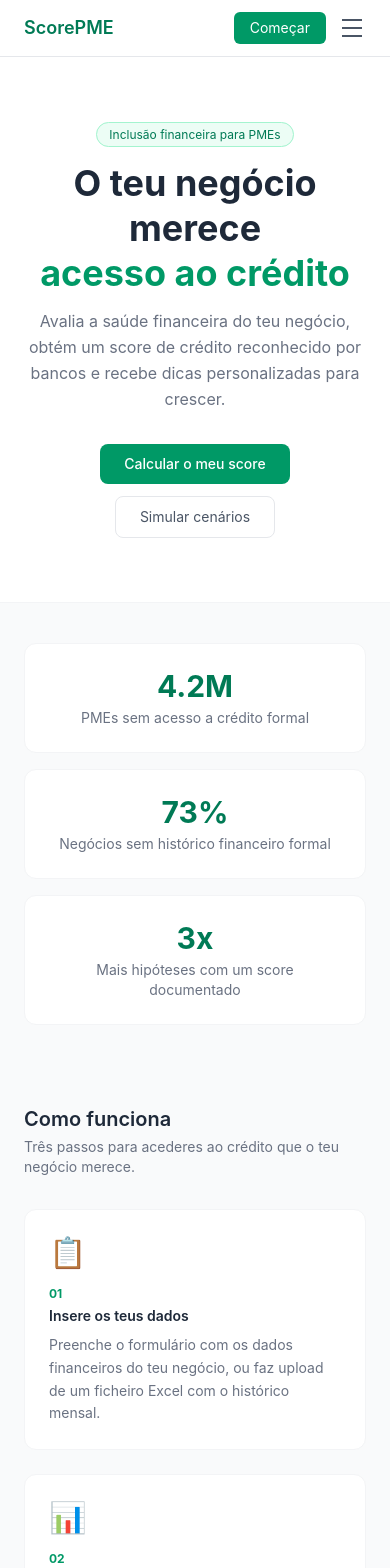
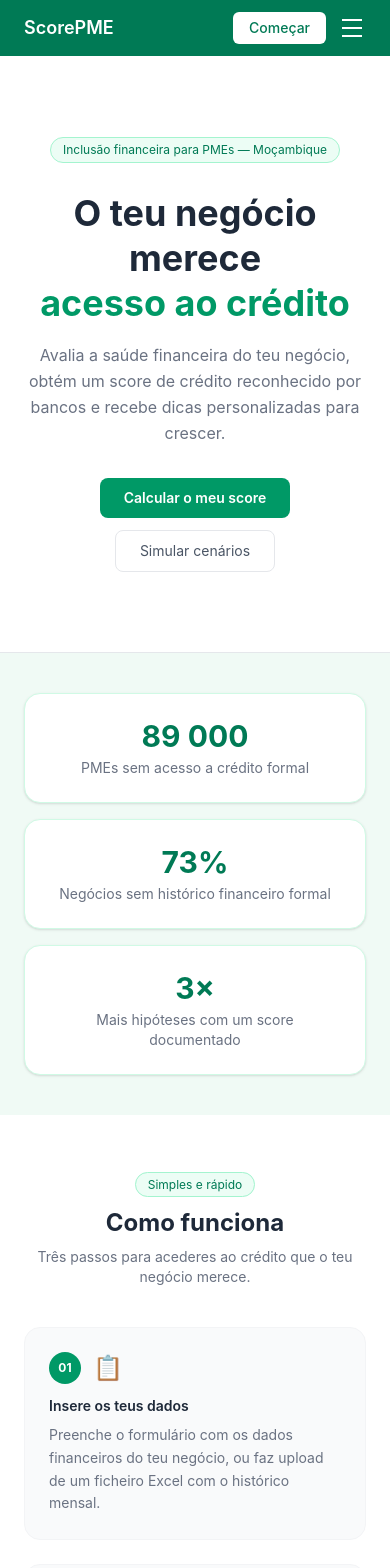
Before and after one commit to creative-nam/scorepme, a React (Vite) app in the folder client/: page / in a window 390 px wide. Shown: the top 1568 px of the page. Built offline with nearby package versions, Linux system fonts and the light colour scheme.

Commit message:
feat: landing page redesenhada com navbar verde, hero limpo e estatísticas em cards

```diff
--- a/client/src/components/Navbar.jsx
+++ b/client/src/components/Navbar.jsx
@@ -24,13 +24,13 @@ function Navbar() {
   const [menuAberto, setMenuAberto] = useState(false)
 
   return (
-    <nav className="bg-white border-b border-gray-200">
+    <nav className="bg-emerald-700">
 
       {/* Barra principal */}
       <div className="px-6 py-3 flex items-center justify-between">
         <span
           onClick={() => { navegar('/'); setMenuAberto(false) }}
-          className="text-emerald-700 font-semibold text-lg cursor-pointer"
+          className="text-white font-semibold text-lg cursor-pointer"
         >
           ScorePME
         </span>
@@ -46,8 +46,8 @@ function Navbar() {
                 className={({ isActive }) =>
                   `px-4 py-1.5 rounded-md text-sm transition-colors ${
                     isActive
-                      ? 'bg-emerald-50 text-emerald-700 font-medium'
-                      : 'text-gray-500 hover:bg-gray-100'
+                      ? 'bg-emerald-700 text-white font-medium'
+                      : 'text-emerald-200 hover:bg-emerald-700 hover:text-white'
                   }`
                 }
               >
@@ -60,20 +60,19 @@ function Navbar() {
         <div className="flex items-center gap-3">
           <button
             onClick={() => navegar('/score')}
-            className="bg-emerald-600 text-white text-sm px-4 py-1.5 rounded-md hover:bg-emerald-700 transition-colors"
+            className="bg-white text-emerald-700 text-sm px-4 py-1.5 rounded-md hover:bg-emerald-50 transition-colors font-medium"
           >
             Começar
           </button>
 
-          {/* Hamburguer — só em mobile */}
           {!eDesktop && (
             <button
               onClick={() => setMenuAberto(!menuAberto)}
               className="flex flex-col gap-1.5 p-1"
             >
-              <span className={`block w-5 h-0.5 bg-gray-600 transition-transform ${menuAberto ? 'rotate-45 translate-y-2' : ''}`} />
-              <span className={`block w-5 h-0.5 bg-gray-600 transition-opacity ${menuAberto ? 'opacity-0' : ''}`} />
-              <span className={`block w-5 h-0.5 bg-gray-600 transition-transform ${menuAberto ? '-rotate-45 -translate-y-2' : ''}`} />
+              <span className={`block w-5 h-0.5 bg-white transition-transform ${menuAberto ? 'rotate-45 translate-y-2' : ''}`} />
+              <span className={`block w-5 h-0.5 bg-white transition-opacity ${menuAberto ? 'opacity-0' : ''}`} />
+              <span className={`block w-5 h-0.5 bg-white transition-transform ${menuAberto ? '-rotate-45 -translate-y-2' : ''}`} />
             </button>
           )}
         </div>
@@ -81,7 +80,7 @@ function Navbar() {
 
       {/* Menu mobile expandido */}
       {!eDesktop && menuAberto && (
-        <div className="border-t border-gray-100 px-4 py-3 flex flex-col gap-1">
+        <div className="border-t border-emerald-700 px-4 py-3 flex flex-col gap-1">
           {links.map(({ to, label }) => (
             <NavLink
               key={to}
@@ -91,8 +90,8 @@ function Navbar() {
               className={({ isActive }) =>
                 `px-4 py-2.5 rounded-md text-sm transition-colors ${
                   isActive
-                    ? 'bg-emerald-50 text-emerald-700 font-medium'
-                    : 'text-gray-500 hover:bg-gray-100'
+                    ? 'bg-emerald-700 text-white font-medium'
+                    : 'text-emerald-200 hover:bg-emerald-700 hover:text-white'
                 }`
               }
             >
--- a/client/src/pages/Inicio.jsx
+++ b/client/src/pages/Inicio.jsx
@@ -2,19 +2,41 @@ import { useState } from 'react'
 import { useNavigate } from 'react-router-dom'
 
 const estatisticas = [
-  { numero: '4.2M',  descricao: 'PMEs sem acesso a crédito formal'          },
-  { numero: '73%',   descricao: 'Negócios sem histórico financeiro formal'   },
-  { numero: '3x',    descricao: 'Mais hipóteses com um score documentado'    },
+  { numero: '89 000',  descricao: 'PMEs sem acesso a crédito formal',        cor: 'text-emerald-700' },
+  { numero: '73%',   descricao: 'Negócios sem histórico financeiro formal', cor: 'text-amber-600'   },
+  { numero: '3×',    descricao: 'Mais hipóteses com um score documentado',  cor: 'text-emerald-700' },
+]
+
+const passos = [
+  {
+    numero: '01',
+    titulo: 'Insere os teus dados',
+    descricao: 'Preenche o formulário com os dados financeiros do teu negócio, ou faz upload de um ficheiro Excel com o histórico mensal.',
+    emoji: '📋',
+  },
+  {
+    numero: '02',
+    titulo: 'Obtém o teu score',
+    descricao: 'O nosso algoritmo analisa a saúde financeira do teu negócio e gera um score de crédito baseado em cinco critérios-chave.',
+    emoji: '📊',
+  },
+  {
+    numero: '03',
+    titulo: 'Apresenta ao banco',
+    descricao: 'Descarrega o relatório PDF formatado, segue as recomendações personalizadas e apresenta o teu perfil financeiro com confiança.',
+    emoji: '🏦',
+  },
 ]
 
 const modulosEducacao = [
   {
-    titulo:    'Fluxo de caixa',
-    descricao: 'Aprende a controlar entradas e saídas para nunca ficares sem dinheiro no final do mês.',
-    nivel:     'Iniciante',
-    cor:       'bg-emerald-50 border-emerald-200',
-    corNivel:  'bg-emerald-100 text-emerald-700',
-    emoji:     '💰',
+    titulo:   'Fluxo de caixa',
+    descricao:'Aprende a controlar entradas e saídas para nunca ficares sem dinheiro no final do mês.',
+    nivel:    'Iniciante',
+    emoji:    '💰',
+    corNivel: 'bg-emerald-100 text-emerald-700',
+    corBorda: 'border-emerald-200',
+    corIcone: 'bg-emerald-50',
     conteudo: [
       'O fluxo de caixa é o registo de todo o dinheiro que entra e sai do teu negócio.',
       'Um negócio pode ser lucrativo no papel mas ter problemas sérios se o dinheiro não estiver disponível quando precisar.',
@@ -23,12 +45,13 @@ const modulosEducacao = [
     ],
   },
   {
-    titulo:    'Margens de lucro',
-    descricao: 'Percebe quanto o teu negócio realmente ganha depois de pagar todas as despesas.',
-    nivel:     'Iniciante',
-    cor:       'bg-blue-50 border-blue-200',
-    corNivel:  'bg-blue-100 text-blue-700',
-    emoji:     '📊',
+    titulo:   'Margens de lucro',
+    descricao:'Percebe quanto o teu negócio realmente ganha depois de pagar todas as despesas.',
+    nivel:    'Iniciante',
+    emoji:    '📊',
+    corNivel: 'bg-blue-100 text-blue-700',
+    corBorda: 'border-blue-200',
+    corIcone: 'bg-blue-50',
     conteudo: [
       'A margem de lucro é a percentagem da receita que fica como lucro após todas as despesas.',
       'Fórmula: Margem = ((Receita - Despesas) / Receita) × 100',
@@ -37,12 +60,13 @@ const modulosEducacao = [
     ],
   },
   {
-    titulo:    'Como os bancos avaliam risco',
-    descricao: 'Descobre o que um gestor bancário procura antes de aprovar um empréstimo.',
-    nivel:     'Intermédio',
-    cor:       'bg-amber-50 border-amber-200',
-    corNivel:  'bg-amber-100 text-amber-700',
-    emoji:     '🏦',
+    titulo:   'Como os bancos avaliam risco',
+    descricao:'Descobre o que um gestor bancário procura antes de aprovar um empréstimo.',
+    nivel:    'Intermédio',
+    emoji:    '🏦',
+    corNivel: 'bg-amber-100 text-amber-700',
+    corBorda: 'border-amber-200',
+    corIcone: 'bg-amber-50',
     conteudo: [
       'Os bancos avaliam principalmente a capacidade de reembolso — consegues pagar a prestação mensalmente?',
       'O histórico financeiro é crucial: quanto mais longo e consistente, menor o risco percebido.',
@@ -51,12 +75,13 @@ const modulosEducacao = [
     ],
   },
   {
-    titulo:    'Formalização do negócio',
-    descricao: 'Passos práticos para documentar as finanças e ganhar credibilidade junto de credores.',
-    nivel:     'Intermédio',
-    cor:       'bg-purple-50 border-purple-200',
-    corNivel:  'bg-purple-100 text-purple-700',
-    emoji:     '📋',
+    titulo:   'Formalização do negócio',
+    descricao:'Passos práticos para documentar as finanças e ganhar credibilidade junto de credores.',
+    nivel:    'Intermédio',
+    emoji:    '📋',
+    corNivel: 'bg-purple-100 text-purple-700',
+    corBorda: 'border-purple-200',
+    corIcone: 'bg-purple-50',
     conteudo: [
       'Separa as finanças pessoais das do negócio — abre uma conta bancária exclusiva para o negócio.',
       'Regista todas as transacções, mesmo as pequenas e as feitas em dinheiro.',
@@ -66,45 +91,23 @@ const modulosEducacao = [
   },
 ]
 
-function CartaoEstatistica({ numero, descricao }) {
-  return (
-    <div className="bg-white rounded-xl border border-gray-100 p-6 text-center">
-      <div className="text-3xl font-bold text-emerald-700">{numero}</div>
-      <div className="text-sm text-gray-500 mt-1">{descricao}</div>
-    </div>
-  )
-}
-
-function CartaoEducacao({ modulo, aoClicar }) {
-  return (
-    <div
-      onClick={aoClicar}
-      className={`rounded-xl border p-5 cursor-pointer hover:shadow-sm transition-shadow ${modulo.cor}`}
-    >
-      <div className="text-2xl mb-3">{modulo.emoji}</div>
-      <div className="font-medium text-gray-800 mb-1">{modulo.titulo}</div>
-      <div className="text-sm text-gray-500 mb-3 leading-relaxed">{modulo.descricao}</div>
-      <span className={`text-xs px-2 py-0.5 rounded-full font-medium ${modulo.corNivel}`}>
-        {modulo.nivel}
-      </span>
-    </div>
-  )
-}
-
 function ModalEducacao({ modulo, aoFechar }) {
   if (!modulo) return null
   return (
     <div
-      className="fixed inset-0 bg-black/40 flex items-center justify-center z-50 px-4"
+      className="fixed inset-0 flex items-center justify-center z-50 px-4"
+      style={{ background: 'rgba(0,0,0,0.45)' }}
       onClick={aoFechar}
     >
       <div
         className="bg-white rounded-2xl p-8 max-w-lg w-full shadow-xl"
         onClick={e => e.stopPropagation()}
       >
-        <div className="flex items-start justify-between mb-4">
+        <div className="flex items-start justify-between mb-5">
           <div>
-            <div className="text-3xl mb-2">{modulo.emoji}</div>
+            <div className={`inline-flex items-center justify-center w-12 h-12 rounded-xl text-2xl mb-3 ${modulo.corIcone}`}>
+              {modulo.emoji}
+            </div>
             <h3 className="text-xl font-semibold text-gray-800">{modulo.titulo}</h3>
             <span className={`text-xs px-2 py-0.5 rounded-full font-medium mt-1 inline-block ${modulo.corNivel}`}>
               {modulo.nivel}
@@ -112,22 +115,22 @@ function ModalEducacao({ modulo, aoFechar }) {
           </div>
           <button
             onClick={aoFechar}
-            className="text-gray-400 hover:text-gray-600 text-xl font-light"
+            className="text-gray-400 hover:text-gray-600 text-xl font-light mt-1"
           >
             ✕
           </button>
         </div>
-        <ul className="flex flex-col gap-3 mt-4">
+        <ul className="flex flex-col gap-3">
           {modulo.conteudo.map((ponto, i) => (
-            <li key={i} className="flex items-start gap-2 text-sm text-gray-600 leading-relaxed">
-              <span className="text-emerald-500 mt-0.5 flex-shrink-0">→</span>
+            <li key={i} className="flex items-start gap-3 text-sm text-gray-600 leading-relaxed">
+              <span className="text-emerald-500 font-bold mt-0.5 flex-shrink-0">→</span>
               {ponto}
             </li>
           ))}
         </ul>
         <button
           onClick={aoFechar}
-          className="mt-6 w-full bg-emerald-600 text-white text-sm py-2.5 rounded-lg hover:bg-emerald-700 transition-colors"
+          className="mt-6 w-full bg-emerald-600 text-white text-sm py-2.5 rounded-lg hover:bg-emerald-700 transition-colors font-medium"
         >
           Fechar
         </button>
@@ -143,12 +146,12 @@ function Inicio() {
   return (
     <div>
 
-      {/* Hero */}
-      <div className="bg-white border-b border-gray-100 px-6 py-16 text-center">
-        <span className="text-xs bg-emerald-50 text-emerald-700 border border-emerald-200 px-3 py-1 rounded-full">
-          Inclusão financeira para PMEs
+      {/* ── Hero ── */}
+      <div className="bg-white px-6 py-20 text-center" style={{ borderBottom: '1px solid #e5e7eb' }}>
+        <span className="inline-block text-xs bg-emerald-50 text-emerald-700 border border-emerald-200 px-3 py-1 rounded-full mb-5">
+          Inclusão financeira para PMEs — Moçambique
         </span>
-        <h1 className="text-4xl font-bold text-gray-800 mt-4 mb-3 leading-tight">
+        <h1 className="text-4xl font-bold text-gray-800 mt-2 mb-4 leading-tight">
           O teu negócio merece<br />
           <span className="text-emerald-600">acesso ao crédito</span>
         </h1>
@@ -159,7 +162,7 @@ function Inicio() {
         <div className="flex gap-3 justify-center flex-wrap">
           <button
             onClick={() => navegar('/score')}
-            className="bg-emerald-600 text-white text-sm px-6 py-2.5 rounded-lg font-medium hover:bg-emerald-700 transition-colors"
+            className="bg-emerald-600 text-white text-sm px-6 py-2.5 rounded-lg font-semibold hover:bg-emerald-700 transition-colors"
           >
             Calcular o meu score
           </button>
@@ -172,75 +175,102 @@ function Inicio() {
         </div>
       </div>
 
-      {/* Estatísticas */}
-      <div className="max-w-4xl mx-auto px-6 py-10 grid grid-cols-1 sm:grid-cols-3 gap-4">
-        {estatisticas.map((e, i) => (
-          <CartaoEstatistica key={i} {...e} />
+      {/* ── Estatísticas ── */}
+      <div className="px-6 py-10" style={{ background: '#F0FAF5' }}>
+        <div style={{ display: 'flex', flexWrap: 'wrap', gap: '1rem', justifyContent: 'center', maxWidth: '900px', margin: '0 auto' }}>
+          {estatisticas.map(({ numero, descricao }, i) => (
+            <div
+              key={i}
+              className="bg-white rounded-2xl text-center px-8 py-6 shadow-sm border border-emerald-100"
+              style={{ flex: '1 1 200px' }}
+            >
+              <div className="text-3xl font-bold text-emerald-700 mb-1">{numero}</div>
+              <div className="text-sm text-gray-500">{descricao}</div>
+            </div>
           ))}
         </div>
+      </div>
 
-      {/* Como funciona */}
-      <div className="max-w-4xl mx-auto px-6 py-10 border-b border-gray-100">
-        <h2 className="text-xl font-semibold text-gray-800 mb-1">Como funciona</h2>
-        <p className="text-sm text-gray-500 mb-8">Três passos para acederes ao crédito que o teu negócio merece.</p>
-
+      {/* ── Como funciona ── */}
+      <div className="bg-white px-6 py-14">
+        <div className="max-w-4xl mx-auto">
+          <div className="text-center mb-10">
+            <span className="text-xs bg-emerald-50 text-emerald-700 border border-emerald-200 px-3 py-1 rounded-full">
+              Simples e rápido
+            </span>
+            <h2 className="text-2xl font-bold text-gray-800 mt-3 mb-2">Como funciona</h2>
+            <p className="text-sm text-gray-500">Três passos para acederes ao crédito que o teu negócio merece.</p>
+          </div>
           <div style={{ display: 'flex', flexWrap: 'wrap', gap: '1.5rem' }}>
-          {[
-            {
-              numero: '01',
-              titulo: 'Insere os teus dados',
-              descricao: 'Preenche o formulário com os dados financeiros do teu negócio, ou faz upload de um ficheiro Excel com o histórico mensal.',
-              emoji: '📋',
-            },
-            {
-              numero: '02',
-              titulo: 'Obtém o teu score',
-              descricao: 'O nosso algoritmo analisa a saúde financeira do teu negócio e gera um score de crédito baseado em cinco critérios-chave.',
-              emoji: '📊',
-            },
-            {
-              numero: '03',
-              titulo: 'Apresenta ao banco',
-              descricao: 'Descarrega o relatório formatado, segue as recomendações personalizadas e apresenta o teu perfil financeiro com confiança.',
-              emoji: '🏦',
-            },
-          ].map(({ numero, titulo, descricao, emoji }) => (
+            {passos.map(({ numero, titulo, descricao, emoji }) => (
               <div
                 key={numero}
-              style={{ flex: '1 1 200px' }}
-              className="bg-white border border-gray-100 rounded-xl p-6 relative"
+                className="bg-gray-50 border border-gray-100 rounded-2xl p-6 relative"
+                style={{ flex: '1 1 220px' }}
               >
-              <div className="text-3xl mb-4">{emoji}</div>
-              <div className="text-xs font-bold text-emerald-600 mb-1">{numero}</div>
+                <div className="flex items-center gap-3 mb-3">
+                  <div className="w-8 h-8 bg-emerald-600 text-white text-xs font-bold rounded-full flex items-center justify-center">
+                    {numero}
+                  </div>
+                  <span className="text-2xl">{emoji}</span>
+                </div>
                 <div className="text-sm font-semibold text-gray-800 mb-2">{titulo}</div>
                 <div className="text-sm text-gray-500 leading-relaxed">{descricao}</div>
               </div>
             ))}
           </div>
         </div>
+      </div>
 
-      {/* Educação financeira */}
-      <div className="max-w-4xl mx-auto px-6 pb-16">
-        <h2 className="text-xl font-semibold text-gray-800 mb-1">Educação financeira</h2>
-        <p className="text-sm text-gray-500 mb-6">
-          Clica num módulo para aprender mais sobre cada tema.
-        </p>
-        <div className="grid grid-cols-1 sm:grid-cols-2 gap-4">
+      {/* ── Educação financeira ── */}
+      <div className="bg-gray-50 px-6 py-14">
+        <div className="max-w-4xl mx-auto">
+          <div className="text-center mb-10">
+            <span className="text-xs bg-emerald-50 text-emerald-700 border border-emerald-200 px-3 py-1 rounded-full">
+              Gratuito e sem registo
+            </span>
+            <h2 className="text-2xl font-bold text-gray-800 mt-3 mb-2">Educação financeira</h2>
+            <p className="text-sm text-gray-500">Clica num módulo para aprender mais. Acessível a todos, sem necessidade de conta.</p>
+          </div>
+          <div style={{ display: 'flex', flexWrap: 'wrap', gap: '1rem' }}>
             {modulosEducacao.map((modulo, i) => (
-            <CartaoEducacao
+              <div
                 key={i}
-              modulo={modulo}
-              aoClicar={() => setModuloAberto(modulo)}
-            />
+                onClick={() => setModuloAberto(modulo)}
+                className={`bg-white border rounded-2xl p-5 cursor-pointer hover:shadow-md transition-shadow ${modulo.corBorda}`}
+                style={{ flex: '1 1 200px' }}
+              >
+                <div className={`inline-flex items-center justify-center w-10 h-10 rounded-xl text-xl mb-3 ${modulo.corIcone}`}>
+                  {modulo.emoji}
+                </div>
+                <div className="text-sm font-semibold text-gray-800 mb-1">{modulo.titulo}</div>
+                <div className="text-xs text-gray-500 mb-3 leading-relaxed">{modulo.descricao}</div>
+                <span className={`text-xs px-2 py-0.5 rounded-full font-medium ${modulo.corNivel}`}>
+                  {modulo.nivel}
+                </span>
+              </div>
             ))}
           </div>
         </div>
+      </div>
 
-      {/* Modal */}
-      <ModalEducacao
-        modulo={moduloAberto}
-        aoFechar={() => setModuloAberto(null)}
-      />
+      {/* ── CTA final ── */}
+      <div className="bg-emerald-700 px-6 py-14 text-center">
+        <h2 className="text-2xl font-bold text-white mb-3">
+          Pronto para conhecer o teu score?
+        </h2>
+        <p className="text-emerald-200 text-sm mb-7 max-w-sm mx-auto">
+          Leva menos de 2 minutos. Sem registo, sem custos.
+        </p>
+        <button
+          onClick={() => navegar('/score')}
+          className="bg-white text-emerald-700 text-sm px-8 py-3 rounded-lg font-semibold hover:bg-emerald-50 transition-colors"
+        >
+          Calcular o meu score agora
+        </button>
+      </div>
+
+      <ModalEducacao modulo={moduloAberto} aoFechar={() => setModuloAberto(null)} />
 
     </div>
   )
```
Also changed, not shown: client/src/pages/Relatorio.jsx (+97 -115 lines). Lines whose indentation alone changed are shown as unchanged.
